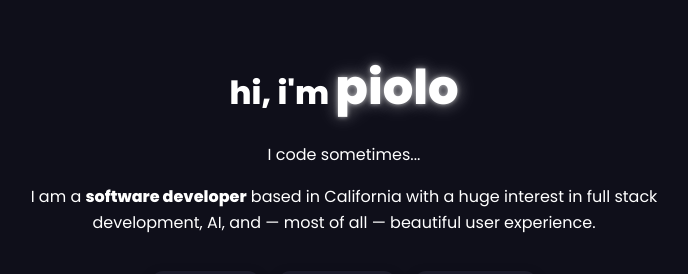
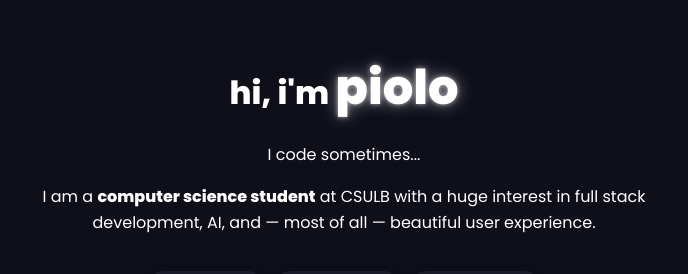
Before and after one commit to spiderpilo/spiderpilo.github.io, a React (Create React App) app: page / in a window 1280 px wide. Shown: the part 226-500 px from the top of the page, without its empty margins (296-984 px from the left). Built offline with nearby package versions, Linux system fonts and the light colour scheme.

Commit message:
a few minor adjustments in the wording

```diff
--- a/src/App.js
+++ b/src/App.js
@@ -48,7 +48,7 @@ function App() {
         </h1>
         <p>I code sometimes...</p>
         <p>
-          I am a <b>software developer</b> based in California with a huge interest in full stack
+          I am a <b>computer science student</b> at CSULB with a huge interest in full stack
           development, AI, and — most of all — beautiful user experience.
         </p>
 
@@ -102,7 +102,7 @@ function App() {
         />
         <h2>About Me</h2>
         <p>
-          Hi, I’m <b>Piolo</b> — a guy that codes cometimes; based in California with a passion for
+          Hi, I’m <b>Piolo</b> — just a guy that codes sometimes. I am based in California with a passion for
           building clean, aesthetic, and meaningful digital experiences. I’m currently
           studying Computer Science and working on personal projects that combine design,
           logic, and usability.
```
